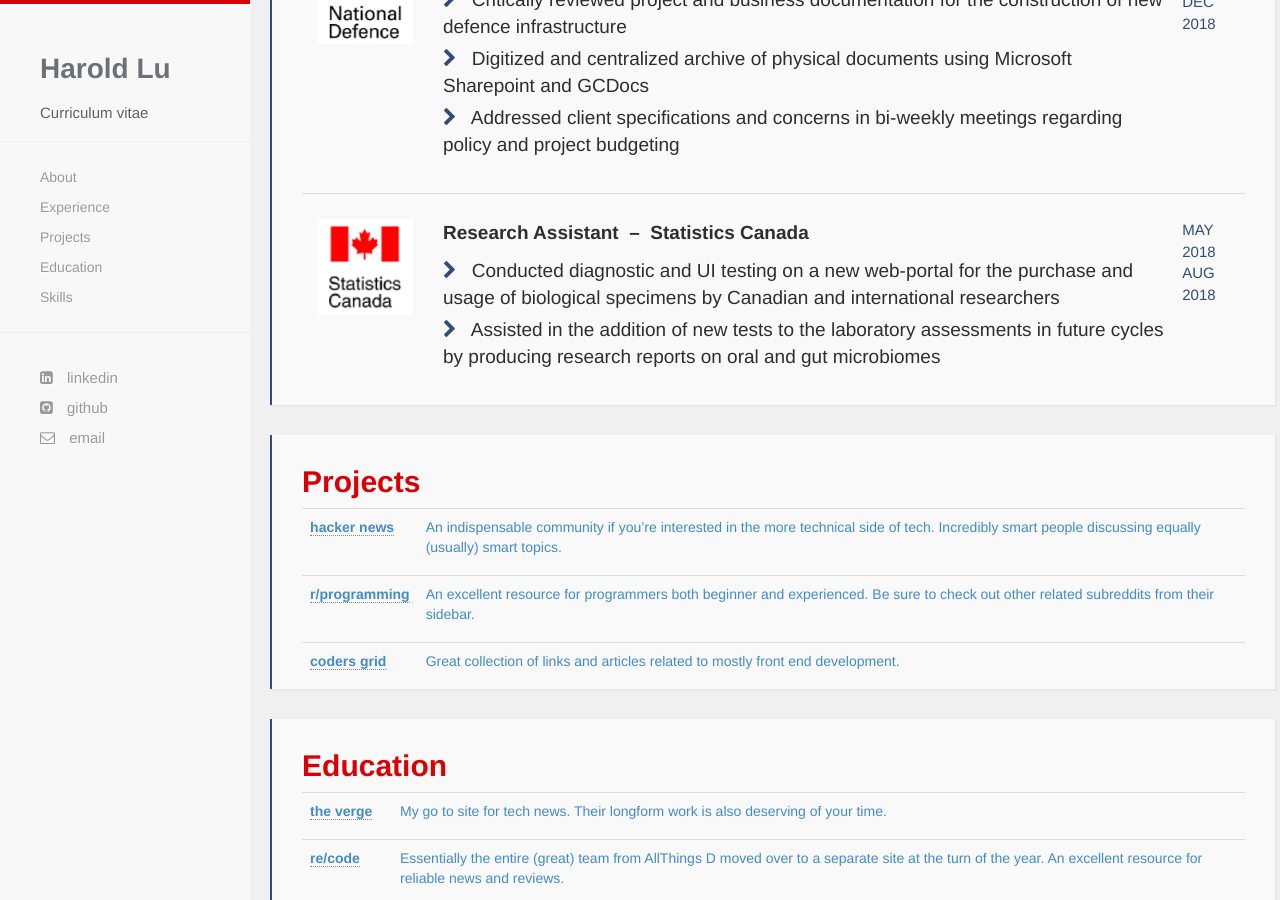
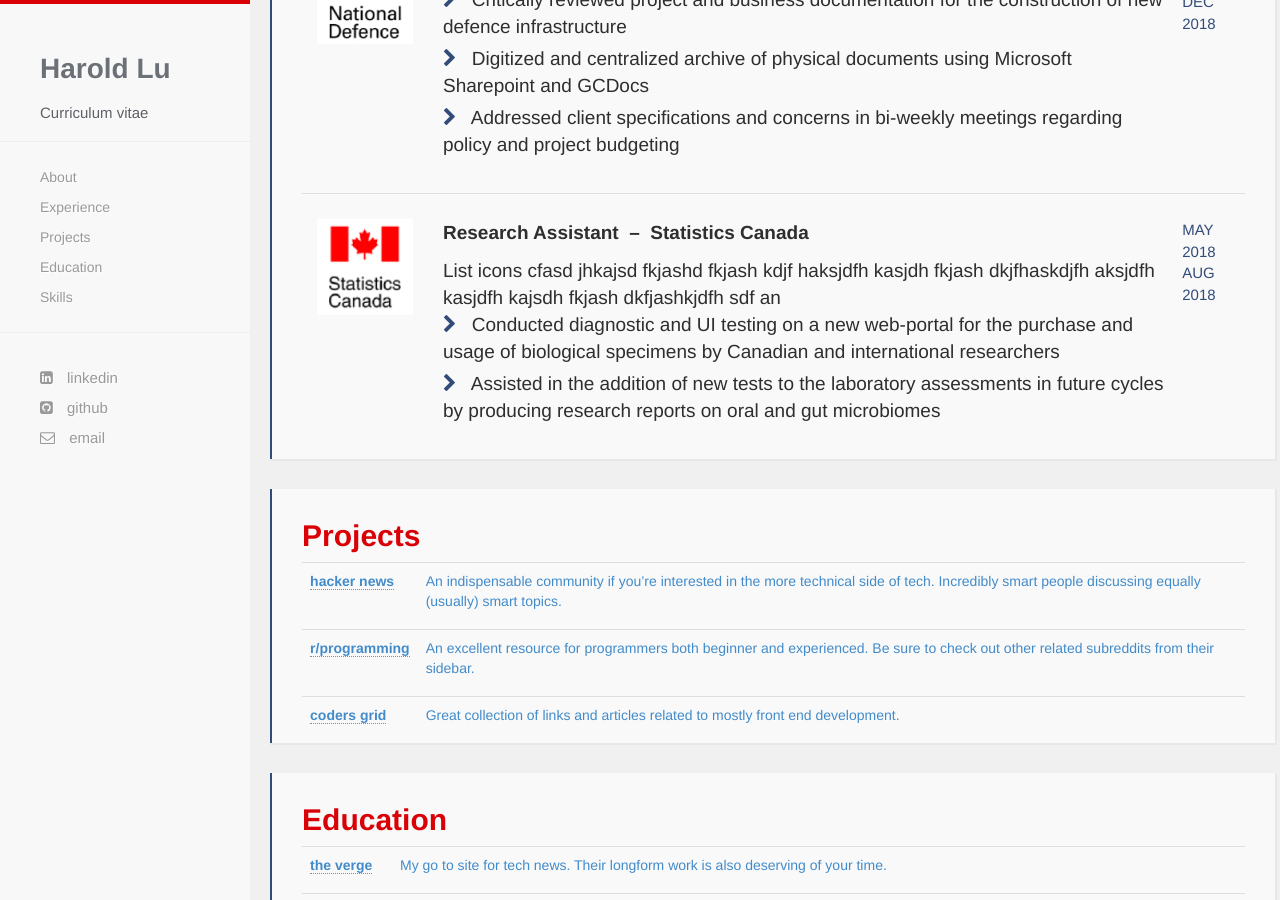
Before and after one commit to harold-lu/harold-lu.github.io, a Jekyll site: the page built from index.html, in a window 1280 px wide and 900 px high, scrolled down 1503 px. Built offline with Jekyll 4.4.1, drawn with Linux system fonts in a browser that asks for light colours; nearby versions of some CDN libraries; some web fonts are replaced.

Commit message:
table update

```diff
--- a/index.html
+++ b/index.html
@@ -82,6 +82,7 @@ title: Herring Cove
             <td style="width:80%;padding:25px 15px 25px 15px">
               <p style="color:#2e2e2e;font-size:19px;font-weight:600">Research Assistant &nbsp;&ndash;&nbsp; Statistics Canada</p>
 			  <ul  style="font-size:19px;font-weight:450;color:#2e2e2e;list-style-type: none;padding:0px 0px 0px 0px">
+			    <li><span class="fa-li"><i class="fas fa-check-square"></i></span>List icons cfasd jhkajsd fkjashd fkjash kdjf haksjdfh kasjdh fkjash dkjfhaskdjfh aksjdfh kasjdfh kajsdh fkjash dkfjashkjdfh sdf an</li>
 				<li style="padding-bottom:5px"><span><i class="fa fa-chevron-right" style="padding-right:10px;color:#324C79"></i></span> Conducted diagnostic and UI testing on a new web-portal for the purchase and usage of biological specimens by Canadian and international researchers</li>
 				<li><i class="fa fa-chevron-right" style="padding-right:10px;color:#324C79"></i> Assisted in the addition of new tests to the laboratory assessments in future cycles by producing research reports on oral and gut microbiomes</li>
 			  </ul>
```
